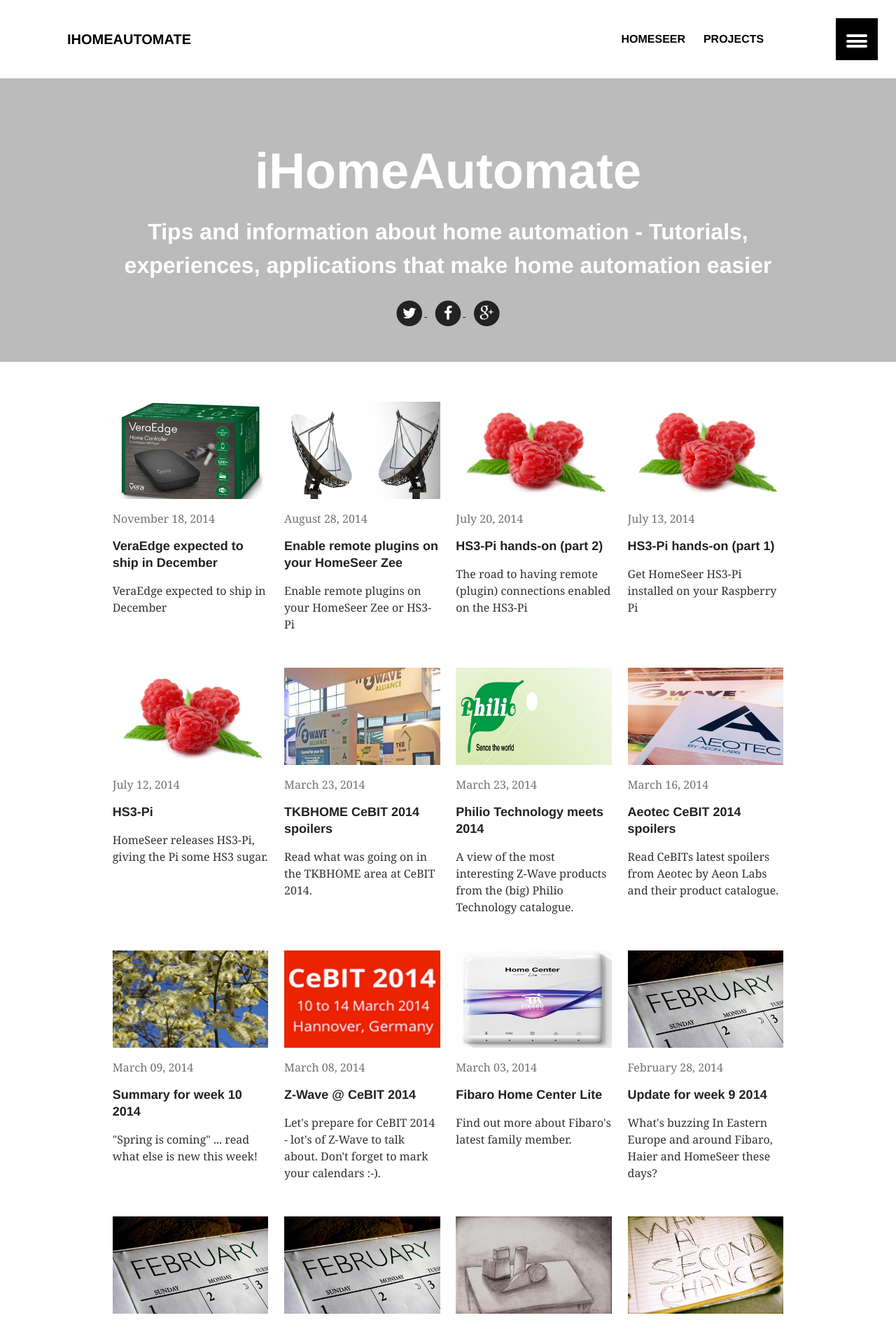
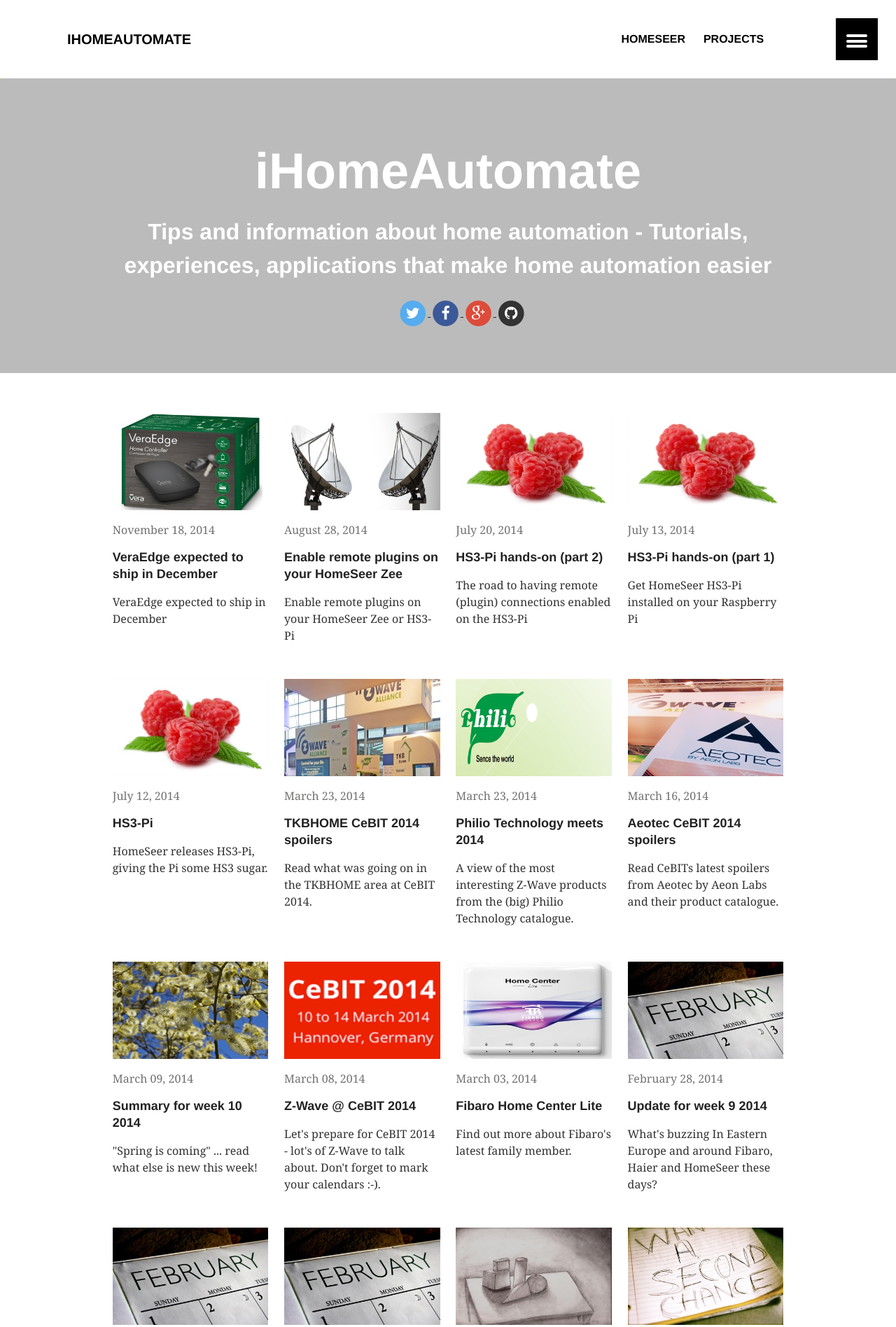
Before and after one commit to ihomeautomate/ihomeautomate.github.io, a Jekyll site: the page built from index.md, in a window 1280 px wide. Shown: the top 1896 px of the page at 70% size. Built offline with Jekyll 4.4.1, drawn with Linux system fonts in a browser that asks for light colours.

Commit message:
Colored social circles

```diff
--- a/_layouts/home.html
+++ b/_layouts/home.html
@@ -66,24 +66,36 @@
         <h1>{{site.title}}</h1>
         <h2>{{site.description}}</h2>
 
-        <a href="https://twitter.com/{{ site.owner.twitter }}" onclick="ga('send', 'event', 'link', 'click', 'Twitter follow');">
+        <ul class="social-circles">
+          <a href="https://twitter.com/{{ site.owner.twitter }}" onclick="ga('send', 'event', 'footer', 'click', 'Twitter follow');">
   				<span class="twitter fa-stack fa-lg">
   				  <i class="fa fa-circle fa-stack-2x"></i>
   				  <i class="fa fa-twitter fa-stack-1x fa-inverse"></i>
   				</span>
-        </a> &nbsp;
-        <a href="https://www.facebook.com/{{ site.owner.facebook }}" onclick="ga('send', 'event', 'link', 'click', 'Facebook follow');">
+          </a>
+          <a href="https://www.facebook.com/{{ site.owner.facebook }}" onclick="ga('send', 'event', 'footer', 'click', 'Facebook follow');">
   				<span class="facebook fa-stack fa-lg">
   				  <i class="fa fa-circle fa-stack-2x"></i>
   				  <i class="fa fa-facebook fa-stack-1x fa-inverse"></i>
   				</span>
-          </a> &nbsp;
-          <a href="https://plus.google.com/{{ site.owner.google.plus }}" onclick="ga('send', 'event', 'link', 'click', 'Google+ follow');">
+          <a href="https://plus.google.com/{{ site.owner.google.plus }}" onclick="ga('send', 'event', 'footer', 'click', 'Google+ follow');">
   				<span class="google-plus fa-stack fa-lg">
   				  <i class="fa fa-circle fa-stack-2x"></i>
   				  <i class="fa fa-google-plus fa-stack-1x fa-inverse"></i>
   				</span>
+          <a href="https://github.com/{{ site.owner.github }}" onclick="ga('send', 'event', 'footer', 'click', 'Github follow');">
+                <span class="github fa-stack fa-lg">
+                    <i class="fa fa-circle fa-stack-2x"></i>
+                    <i class="fa fa-github fa-stack-1x fa-inverse"></i>
+                </span>
           </a>
+          <!--<li><a href="http://feeds.feedburner.com/iHomeAutomate" onclick="ga('send', 'event', 'footer', 'click', 'RSS feed');">-->
+          <!--<span class="rss fa-stack fa-lg">-->
+          <!--<i class="fa fa-circle fa-stack-2x"></i>-->
+          <!--<i class="fa fa-rss fa-stack-1x fa-inverse"></i>-->
+          <!--</span>-->
+          <!--</a></li>-->
+        </ul>
       </div><!-- /.page-lead-content -->
     </div><!-- /.page-lead -->
     {% endif %}
```
Lines whose indentation alone changed are shown as unchanged.
